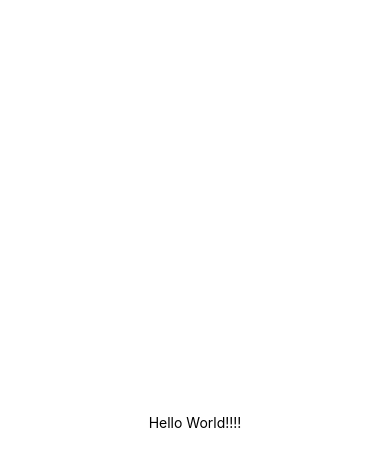
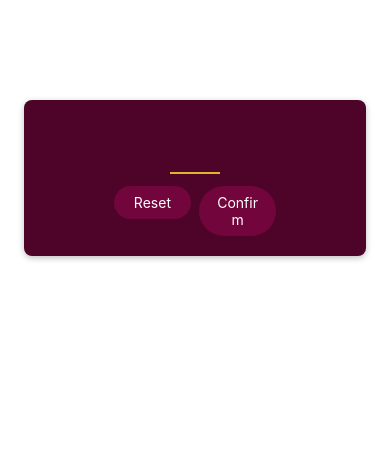
Before and after one commit to Inhoob/React-Native, a React Native app in the folder Section4/: screen / in a window 390 px wide. Shown: the top 466 px of the page. Built offline with nearby package versions, Linux system fonts and the light colour scheme.

Commit message:
button 생성 및 레이아웃

```diff
--- a/Section4/App.js
+++ b/Section4/App.js
@@ -1,20 +1,15 @@
-import { StatusBar } from 'expo-status-bar';
-import { StyleSheet, Text, View } from 'react-native';
-
+import { StatusBar } from "expo-status-bar";
+import { StyleSheet, Text, View } from "react-native";
+import StartGameScreen from "./screens/StartGameScreen";
 export default function App() {
-  return (
-    <View style={styles.container}>
-      <Text>Hello World!!!!</Text>
-      <StatusBar style="auto" />
-    </View>
-  );
+  return <StartGameScreen />;
 }
 
 const styles = StyleSheet.create({
   container: {
     flex: 1,
-    backgroundColor: '#fff',
-    alignItems: 'center',
-    justifyContent: 'center',
+    backgroundColor: "#fff",
+    alignItems: "center",
+    justifyContent: "center",
   },
 });
--- /dev/null
+++ b/Section4/components/PrimaryButton.js
@@ -0,0 +1,43 @@
+import { View, Text, Pressable, StyleSheet } from "react-native";
+function PrimaryButton({ children }) {
+  function pressHandler() {
+    console.log("pressed!");
+  }
+  return (
+    <View style={styles.buttonOuterContainer}>
+      <Pressable
+        style={({ pressed }) =>
+          pressed
+            ? [styles.pressed, styles.buttonInnercontainer]
+            : styles.buttonInnercontainer
+        }
+        onPress={pressHandler}
+        android_ripple={{ color: "#BD4D85" }}
+      >
+        <Text style={styles.buttonText}>{children}</Text>
+      </Pressable>
+    </View>
+  );
+}
+export default PrimaryButton;
+
+const styles = StyleSheet.create({
+  buttonOuterContainer: {
+    borderRadius: 28,
+    margin: 4,
+    overflow: "hidden",
+  },
+  buttonInnercontainer: {
+    backgroundColor: "#72063c",
+    paddingVertical: 8,
+    paddingHorizontal: 16,
+    elevation: 2,
+  },
+  buttonText: {
+    color: "white",
+    textAlign: "center",
+  },
+  pressed: {
+    opacity: 0.75,
+  },
+});
--- /dev/null
+++ b/Section4/screens/StartGameScreen.js
@@ -0,0 +1,57 @@
+import { TextInput, View, StyleSheet } from "react-native";
+import PrimaryButton from "../components/PrimaryButton";
+function StartGameScreen() {
+  return (
+    <View style={styles.inputContainer}>
+      <TextInput
+        style={styles.numberInput}
+        maxLength={2}
+        keyboardType="number-pad"
+        autoCapitalize="none"
+        autoCorrect={false}
+      />
+      <View style={styles.buttonsContainer}>
+        <View style={styles.buttonContainer}>
+          <PrimaryButton>Reset</PrimaryButton>
+        </View>
+        <View style={styles.buttonContainer}>
+          <PrimaryButton>Confirm</PrimaryButton>
+        </View>
+      </View>
+    </View>
+  );
+}
+export default StartGameScreen;
+
+const styles = StyleSheet.create({
+  inputContainer: {
+    alignItems: "center",
+    padding: 16,
+    marginTop: 100,
+    marginHorizontal: 24,
+    backgroundColor: "#4e0329",
+    borderRadius: 8,
+    elevation: 4,
+    shadowColor: "black",
+    shadowOffset: { width: 0, height: 2 },
+    shadowRadius: 6,
+    shadowOpacity: 0.25,
+  },
+  numberInput: {
+    height: 50,
+    width: 50,
+    textAlign: "center",
+    fontSize: 32,
+    borderBottomColor: "#ddb52f",
+    borderBottomWidth: 2,
+    color: "#ddb52f",
+    marginVertical: 8,
+    fontWeight: "bold",
+  },
+  buttonsContainer: {
+    flexDirection: "row",
+  },
+  buttonContainer: {
+    flex: 1,
+  },
+});
```
Also changed, not shown: Section4/package.json (+6 -6 lines), Section4/screens/GameOverScreen.js (added), Section4/screens/GameScreen.js (added), 1 other file (tests, documents, lock files or other folders).
